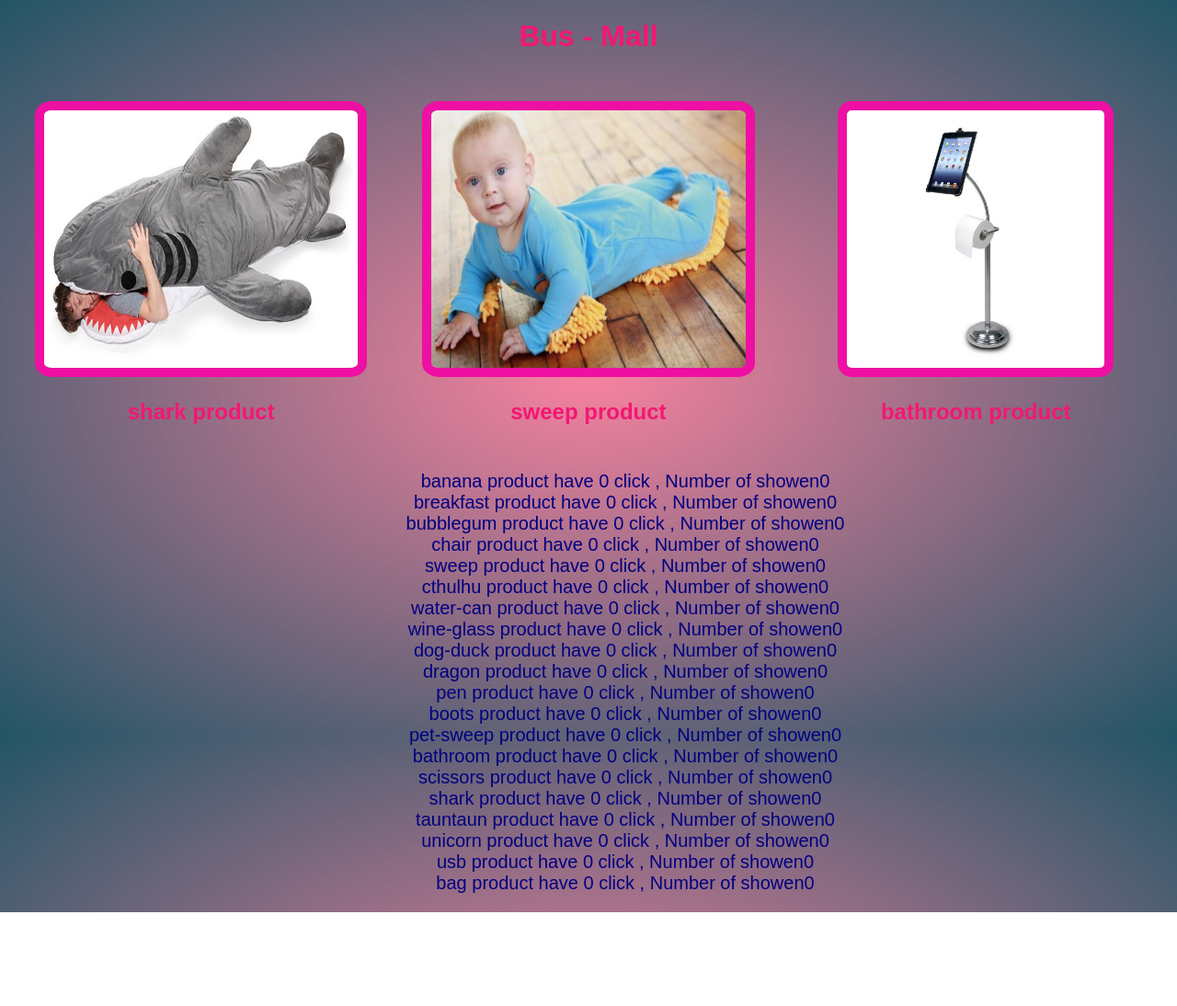
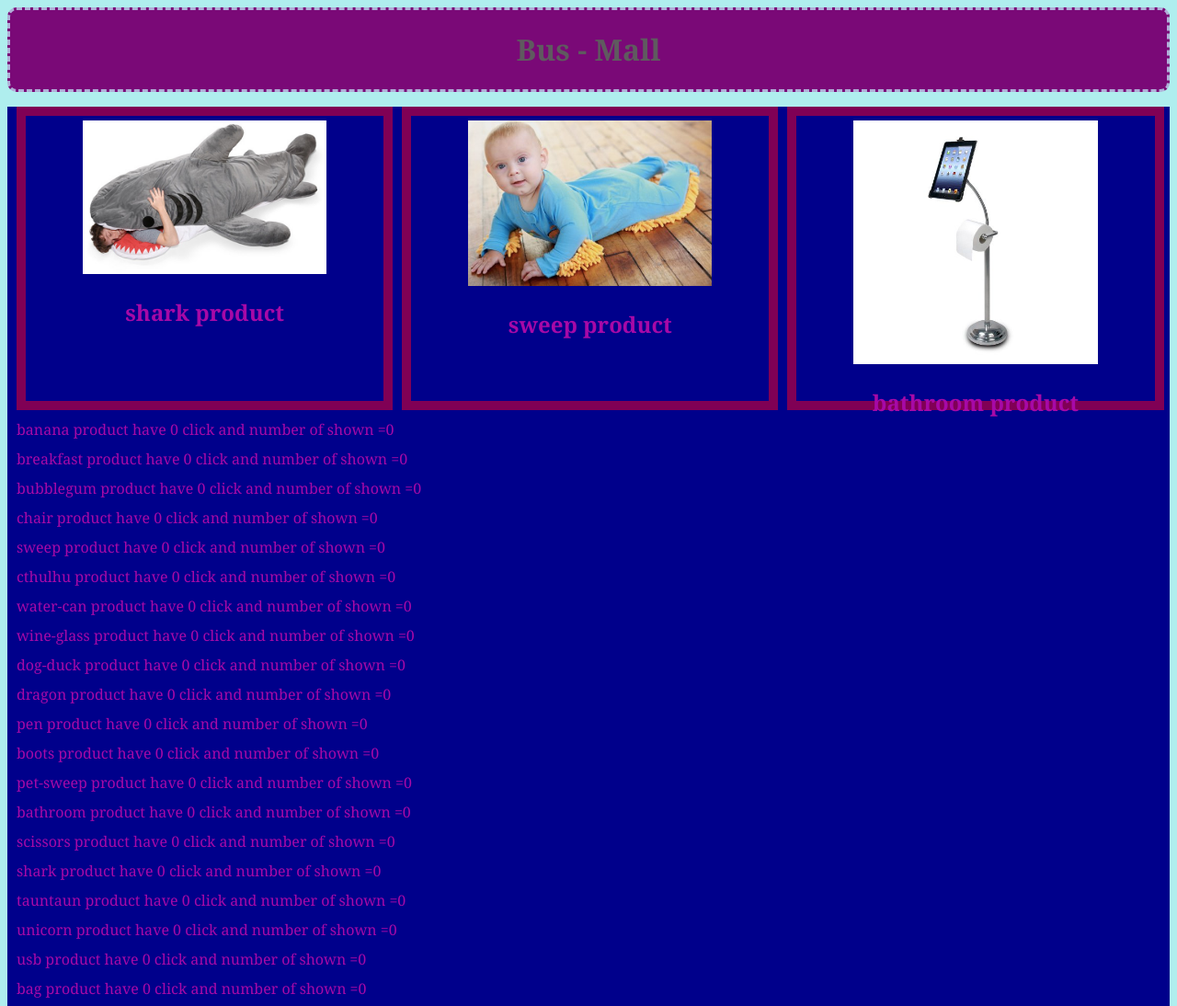
Before and after one commit to sohadQtaitat/bus-mall, a plain HTML site: page index.html in a window 1280 px wide. Shown: the top 1094 px of the page at 92% size. Before the commit the page ends 992 px from the top, so only its background shows below. Drawn offline with nearby package versions, Linux system fonts and the light colour scheme.

Commit message:
work lab 12

```diff
--- a/app.js
+++ b/app.js
@@ -1,66 +1,69 @@
 'use strict';
 
 
-function Productss(title, src) {
+function Products(title, src) {
   this.title = title;
   this.src = src;
-    this.clickCtr = 0;
-    this.shownCtr = 0;
-    Productss.all.push(this);
+  this.clickctr = 0;
+  this.counterSho = 0;
+  Products.all.push(this);
 }
 
-Productss.initialCounter = 0;
-Productss.roundFinish = 25;
-Productss.all = [];
+Products.initialCounter = 0;
+Products.finalattemp = 25;
+Products.all = [];
 
 
 
 
 
-Productss.container = document.getElementById('products-container');
 
-Productss.leftImage = document.getElementById('left-product-image');
-Productss.centerImage = document.getElementById('center-product-image');
-Productss.rightImage = document.getElementById('right-product-image');
+Products.container = document.getElementById('products-container');
+
+Products.leftImage = document.getElementById('left-product-image');
+Products.centerImage = document.getElementById('center-product-image');
+Products.rightImage = document.getElementById('right-product-image');
 
 
-Productss.leftTitle = document.getElementById('left-product-title');
-Productss.centerTitle = document.getElementById('center-product-title');
-Productss.rightTitle = document.getElementById('right-product-title');
+Products.leftTitle = document.getElementById('left-product-title');
+Products.centerTitle = document.getElementById('center-product-title');
+Products.rightTitle = document.getElementById('right-product-title');
 
-Productss.leftObject = null;
-Productss.centerObject = null;
-Productss.rightObject = null;
+Products.leftObject = null;
+Products.centerObject = null;
+Products.rightObject = null;
+
+
+new Products('banana product', 'img/banana.jpg');
+new Products('breakfast product', 'img/breakfast.jpg');
+new Products('bubblegum product', 'img/bubblegum.jpg');
+new Products('chair product', 'img/chair.jpg');
+new Products('sweep product', 'img/sweep.png');
+
+
+new Products('cthulhu product', 'img/cthulhu.jpg');
+new Products('water-can product', 'img/water-can.jpg');
+new Products('wine-glass product', 'img/wine-glass.jpg');
+new Products('dog-duck product', 'img/dog-duck.jpg');
+
+
+new Products('dragon product', 'img/dragon.jpg');
+new Products('pen product', 'img/pen.jpg');
+new Products('boots product', 'img/boots.jpg');
+new Products('pet-sweep product', 'img/pet-sweep.jpg');
+new Products('bathroom product', 'img/bathroom.jpg');
+
+
+new Products('scissors product', 'img/scissors.jpg');
+new Products('shark product', 'img/shark.jpg');
+new Products('tauntaun product', 'img/tauntaun.jpg');
+new Products('unicorn product', 'img/unicorn.jpg');
+new Products('usb product', 'img/usb.gif');
+new Products('bag product', 'img/bag.jpg');
 
 
 
 
-new Productss('banana product', 'img/banana.jpg');
-new Productss('breakfast product', 'img/breakfast.jpg');
-new Productss('bubblegum product', 'img/bubblegum.jpg');
-new Productss('chair product', 'img/chair.jpg');
-new Productss('sweep product', 'img/sweep.png');
-
-
-new Productss('cthulhu product', 'img/cthulhu.jpg');
-new Productss('water-can product', 'img/water-can.jpg');
-new Productss('wine-glass product', 'img/wine-glass.jpg');
-new Productss('dog-duck product', 'img/dog-duck.jpg');
-
-
-new Productss('dragon product', 'img/dragon.jpg');
-new Productss('pen product', 'img/pen.jpg');
-new Productss('boots product', 'img/boots.jpg');
-new Productss('pet-sweep product', 'img/pet-sweep.jpg');
-new Productss('bathroom product', 'img/bathroom.jpg');
-
-
-new Productss('scissors product', 'img/scissors.jpg');
-new Productss('shark product', 'img/shark.jpg');
-new Productss('tauntaun product', 'img/tauntaun.jpg');
-new Productss('unicorn product', 'img/unicorn.jpg');
-new Productss('usb product', 'img/usb.gif');
-new Productss('bag product', 'img/bag.jpg');
 
 
 
@@ -68,56 +71,63 @@ new Productss('bag product', 'img/bag.jpg');
 
 function renderNewProducts() {
 
-    var item = [Productss.leftObject, Productss.centerObject, Productss.rightObject];
+  var item = [Products.leftObject, Products.centerObject, Products.rightObject];
 
   do {
 
-        Productss.leftObject = getRandomProduct();
+    Products.leftObject = getRandomProduct();
 
-    } while (item.includes(Productss.leftObject))
-    item.push(Productss.leftObject);
+  } while (item.includes(Products.leftObject))
+  item.push(Products.leftObject);
   do {
 
-        Productss.centerObject = getRandomProduct();
+    Products.centerObject = getRandomProduct();
 
-    } while (item.includes(Productss.centerObject));
-    item.push(Productss.centerObject);
+  } while (item.includes(Products.centerObject));
+  item.push(Products.centerObject);
   do {
 
-        Productss.rightObject = getRandomProduct();
-    } while (item.includes(Productss.rightObject));
+    Products.rightObject = getRandomProduct();
+  } while (item.includes(Products.rightObject));
+
+
+
+  Products.leftObject.counterSho++;
+ Products.centerObject.counterSho++;
+  Products.rightObject.counterSho++;
 
 
 
 
 
-    Productss.leftObject.shownCtr++;
-    Productss.centerObject.shownCtr++;
-    Productss.rightObject.shownCtr++;
-
-
-
-    var leftProductImageElement = Productss.leftImage;
-    var centerProductImageElement = Productss.centerImage;
-    var rightProductImageElement = Productss.rightImage;
+  var leftProductImageElement = Products.leftImage;
+  var centerProductImageElement = Products.centerImage;
+  var rightProductImageElement = Products.rightImage;
 
 
 
 
 
-    leftProductImageElement.setAttribute('src', Productss.leftObject.src);
-    leftProductImageElement.setAttribute('alt', Productss.leftObject.title);
 
-    centerProductImageElement.setAttribute('src', Productss.centerObject.src);
-    centerProductImageElement.setAttribute('alt', Productss.centerObject.title);
+  leftProductImageElement.setAttribute('src', Products.leftObject.src);
+  leftProductImageElement.setAttribute('alt', Products.leftObject.title);
 
-    rightProductImageElement.setAttribute('src', Productss.rightObject.src);
-    rightProductImageElement.setAttribute('alt', Productss.rightObject.title);
+  centerProductImageElement.setAttribute('src', Products.centerObject.src);
+  centerProductImageElement.setAttribute('alt', Products.centerObject.title);
+
+  rightProductImageElement.setAttribute('src', Products.rightObject.src);
+  rightProductImageElement.setAttribute('alt', Products.rightObject.title);
 
 
-    Productss.leftTitle.textContent = Productss.leftObject.title;
-    Productss.centerTitle.textContent = Productss.centerObject.title
-    Productss.rightTitle.textContent = Productss.rightObject.title;
+
+
+
+
+
+
+  Products.leftTitle.textContent = Products.leftObject.title;
+  Products.centerTitle.textContent = Products.centerObject.title
+  Products.rightTitle.textContent = Products.rightObject.title;
 
 }
 
@@ -126,29 +136,45 @@ function renderNewProducts() {
 
 
 function getRandomProduct() {
-    var index = Math.floor(Math.random() * Productss.all.length);
+  var index = Math.floor(Math.random() * Products.all.length);
   console.log('index', index);
-    return Productss.all[index];
+  return Products.all[index];
 }
 
 
 
-function updateTotals() {
 
-    var pageshow = document.getElementById('listProduct');
 
-    pageshow.innerHTML = '';
 
-    for (var i = 0; i < Productss.all.length; i++) {
-        var newProduct = Productss.all[i];
-        var showw = addElement('showw', pageshow);
-        addElement('ul', showw, newProduct.title + ' have ' + newProduct.clickCtr + ' click , Number of showen' + newProduct.shownCtr );
+
+
+
+
+
+
+function change() {
+
+  var output = document.getElementById('itemShow');
+
+  output.innerHTML = '';
+
+  for (var i = 0; i < Products.all.length; i++) {
+    var newProduct = Products.all[i];
+    var output = addElement('output', output);
+    addElement('ul', output, newProduct.title + ' have ' + newProduct.clickctr + ' click and number of shown =' + newProduct.counterSho );
   }
 }
 
 
 
-/////////////////////////////////////
+
+
+
+
+
+
+
+
 
 function addElement(tag, container, text) {
 
@@ -163,43 +189,266 @@ function addElement(tag, container, text) {
 
 
 
+
+
+
+
 function clickHandler(event) {
 
   var clickItemId = event.target.id;
   var productChlicked;
 
   if (clickItemId === 'left-product-image') {
-        productChlicked = Productss.leftObject;
+    productChlicked = Products.leftObject;
   } else if (clickItemId === 'center-product-image') {
-        productChlicked = Productss.centerObject;
+    productChlicked = Products.centerObject;
   } else if (clickItemId === 'right-product-image') {
-        productChlicked = Productss.rightObject;
+    productChlicked = Products.rightObject;
 
   } else {
-        console.log('Finished your chance ', clickItemId);
+    console.log('Finished ', clickItemId);
   }
 
+
+
+
+
+
   if (productChlicked) {
-        productChlicked.clickCtr++;
-        Productss.initialCounter++;
+    productChlicked.clickctr++;
+    Products.initialCounter++;
 
-        updateTotals();
+    change();
 
-        if (Productss.initialCounter === Productss.roundFinish) {
+    if (Products.initialCounter === Products.finalattemp) {
 
-            alert('you cannt click ... dont have attemp ');
+      alert('sorry .. your trail finish');
+      drawChart();
 
-            Productss.container.removeEventListener('click', clickHandler);
+      Products.container.removeEventListener('click', clickHandler);
 
     } else {
 
       renderNewProducts();
-        }
-    }
+    }}}
+
+Products.container.addEventListener('click', clickHandler);
+
+change();
+
+renderNewProducts();
+
+
+
+
+
+
+
+
+
+
+
+
+
+
+
+
+
+
+
+
+
+
+
+
+
+
+
+
+
+
+
+
+
+
+
+
+
+
+
+
+
+
+
+
+
+
+
+
+
+
+
+
+
+
+
+
+
+
+
+
+
+
+
+
+
+
+
+
+
+
+
+
+
+
+
+
+
+
+
+
+
+
+
+
+
+
+
+
+
+
+
+
+
+
+
+
+
+
+
+
+
+
+
+
+
+
+
+
+
+
+
+
+
+
+
+
+var ctx = document.getElementById('chart').getContext('2d');
+
+
+var chartTitle = [];
+var productsSeen = [];
+var productsClicks = [];
+
+
+
+
+
+
+
+
+function xAxis() {
+
+  for (var i = 0; i < Products.all.length; i++) {
+    var producttitle = Products.all[i].title;
+    chartTitle.push(producttitle);
   }
 
-Productss.container.addEventListener('click', clickHandler);
+  return chartTitle;
 
-updateTotals();
+}
 
-renderNewProducts();
+
+
+
+
+
+function chartProductShow() {
+
+  for (var i = 0; i < Products.all.length; i++) {
+    var productSeen = Products.all[i];
+    productsSeen.push(productSeen.counterSho);
+    console.log('productsSeen', productsSeen);
+  }
+
+  return productsSeen;
+}
+
+
+
+
+
+
+function chartProductCick() {
+
+  for (var i = 0; i < Products.all.length; i++) {
+    var productClick = Products.all[i];
+    productsClicks.push(productClick.clickctr);
+  }
+
+  return productsClicks;
+
+}
+
+
+
+
+
+
+
+
+function drawChart()
+{
+
+  var chart = new Chart(ctx, {
+    type: 'line',
+
+
+    data: {
+      labels: xAxis(),
+
+
+      datasets: [
+        {
+
+
+
+          label: 'lab 11 chart ',
+          backgroundColor: 'rgb(150, 120, 132)',
+          borderColor: 'rgb(255, 200, 132)',
+          data: chartProductCick()
+        },
+
+{         label: 'lab 11 ',
+            backgroundColor: 'rgb(150, 120, 132)',
+            borderColor: 'rgb(255, 200, 132)',
+            data: chartProductShow(),
+          type: 'bar'
+        }            ]
+
+
+    },
+    options: {}
+  });
+
+}
--- a/index.html
+++ b/index.html
@@ -2,7 +2,9 @@
 <html lang="en">
 
 <head>
-
+    <meta charset="UTF-8">
+    <meta name="viewport" content="width=device-width, initial-scale=1.0">
+    <meta http-equiv="X-UA-Compatible" content="ie=edge">
     <title>Document</title>
     <link rel="stylesheet" href="style.css">
 
@@ -17,7 +19,6 @@
     </header>
 
     <main>
-
 
         <section id="products-container">
 
@@ -38,22 +39,20 @@
 
 
 
-            <ul id="listProduct">
-
-
-            </p>
+            <ul id="itemShow"> </ul>
 
         </section>
 
+        <canvas id="chart"> </canvas>
+
     </main>
-
 
 
     <footer>
 
     </footer>
 
-
+    <script src="https://cdn.jsdelivr.net/npm/chart.js@2.8.0"></script>
     <script src="app.js"></script>
 
 </body>
--- a/style.css
+++ b/style.css
@@ -1,57 +1,96 @@
-* {
-    box-sizing: border-box;
-  }
+body {
 
-  body {
-    background:radial-gradient(#f74f79b4, #256) fixed;
-    text-align: center;
-    font-family: 'Righteous', sans-serif;
-
-  }
-
-
-  p {
-      border: rgb(248, 4, 98);
-      padding: 5px;
-  }
-
-  section div {
-    width: 33.33%;
-    float: left;
-    padding: 30px;
-  }
-
-  section div img {
-    max-width: 100%;
-    height: 300px;
-    border: 10px solid rgb(238, 15, 163);
-    border-radius: 5%;
-  }
-
-  table {
-    border-collapse: collapse;
-  }
-
-  table, th, td {
-    border: 1px solid rgb(248, 4, 98);
-    padding: 3px 10px;
-  }
-
-  h1{
-      color: rgb(243, 23, 115);
-  }
-
-
-  h2 {
-    color: rgb(243, 23, 115);
-    border: midnightblue;
+  background-color: paleturquoise;
+ color: rgb(230, 14, 140);
+ font-family: Georgia;
 }
 
 
 
-  #listProduct {
+header {
 
-    text-align: center;
-    font-size: 20px;
-    color: navy;
-  }
+ text-align: center;
+ border: 3px dashed navy;
+ background-color: orchid;
+ color: navy;
+ border-radius: 10px;
+}
+#products-container {
+
+color: rgb(29, 2, 29);
+background-color: rgb(125, 63, 170);
+}
+
+
+
+section div {
+ width: 30%;
+ float: left;
+ padding: 5px;
+ border: 10px solid rgb(128, 0, 85);
+ height: 300px;
+ text-align: center;
+ margin-left: 10px;
+ margin-bottom: 10px;
+}
+
+
+
+
+div img {
+ width: 70%;
+}
+
+main h1 {
+
+ border: 5px solid rgb(243, 70, 151);
+ background-color: rgb(139, 143, 143);
+ text-align: center;
+ padding: 30px;
+ border-radius: 20px;
+}
+
+#productsTable {
+
+ text-align: center;
+ font-size: 20px;
+}
+
+#busChart {
+
+ height: 400px;
+ color: rgb(0, 128, 85);
+ background-color: rgb(223, 226, 57);
+}
+
+
+
+ul {
+ border: rgb(248, 4, 98);
+ padding: 5px;
+ background: darkblue;
+}
+
+
+
+
+header {
+
+  text-align: center;
+  border: 3px dashed rgb(176, 176, 216);
+  background-color: rgb(122, 9, 119);
+  color: #5f5a5f;
+  border-radius: 10px;
+}
+#products-container {
+
+color: rgb(167, 9, 167);
+background-color: rgb(125, 63, 170);
+}
+
+
+
+ul {
+  border: rgb(248, 4, 98);
+  padding: 5px;
+}
```
Lines whose indentation alone changed are shown as unchanged.
